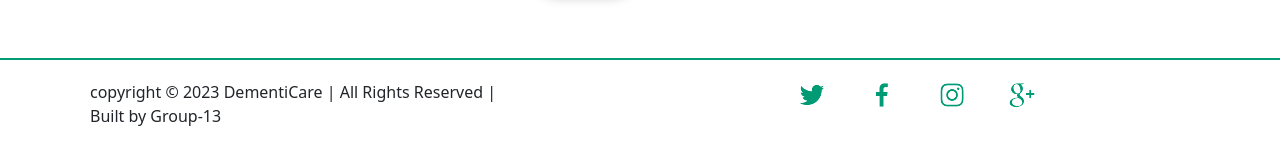
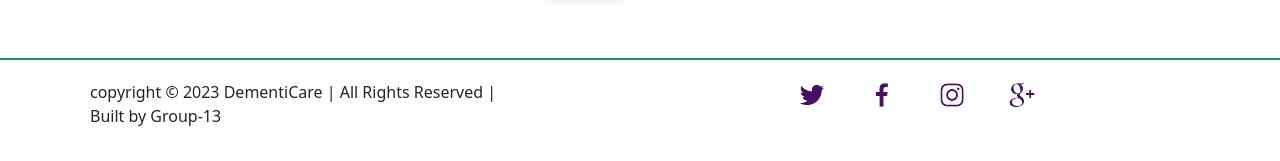
Before and after one commit to Group-ZHAP/DementiaCare-Web-app, a React (Create React App) app: page / in a window 1280 px wide. Shown: the part 4709-4870 px from the top of the page. Built offline with nearby package versions, Linux system fonts and the light colour scheme; the HTML template or start-up script is replaced by a standard one.

Commit message:
footerIconcolor

```diff
--- a/src/Footer.js
+++ b/src/Footer.js
@@ -121,28 +121,28 @@ function Footer() {
                 <li style={{ marginRight: "20px", listStyle: "none" }}>
                   <SocialIcon
                     network="twitter"
-                    fgColor="#009A75"
+                    fgColor="#4A0D66"
                     bgColor="#ffff"
                   />
                 </li>
                 <li style={{ marginRight: "20px", listStyle: "none" }}>
                   <SocialIcon
                     network="facebook"
-                    fgColor="#009A75"
+                    fgColor="#4A0D66"
                     bgColor="#ffff"
                   />
                 </li>
                 <li style={{ marginRight: "20px", listStyle: "none" }}>
                   <SocialIcon
                     network="instagram"
-                    fgColor="#009A75"
+                    fgColor="#4A0D66"
                     bgColor="#ffff"
                   />
                 </li>
                 <li style={{ listStyle: "none" }}>
                   <SocialIcon
                     network="google"
-                    fgColor="#009A75"
+                    fgColor="#4A0D66"
                     bgColor="#ffff"
                   />
                 </li>
```
